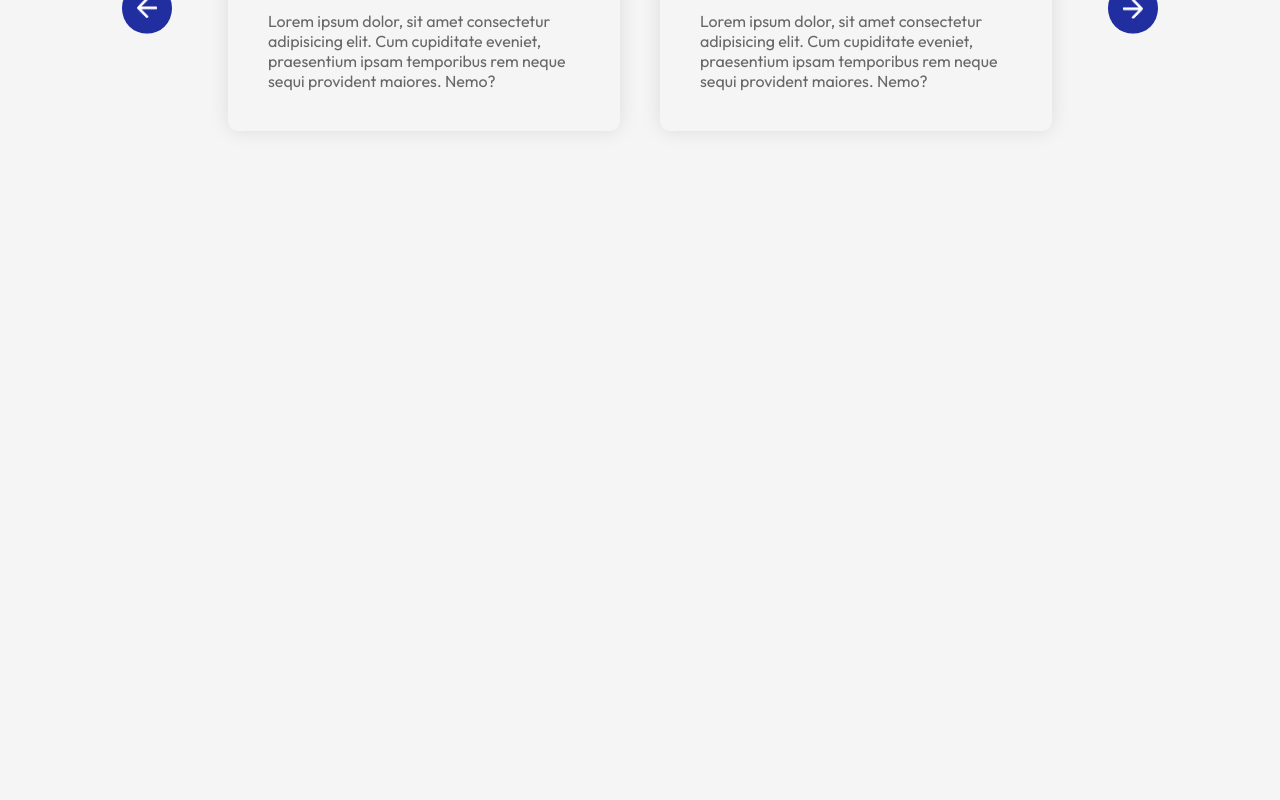
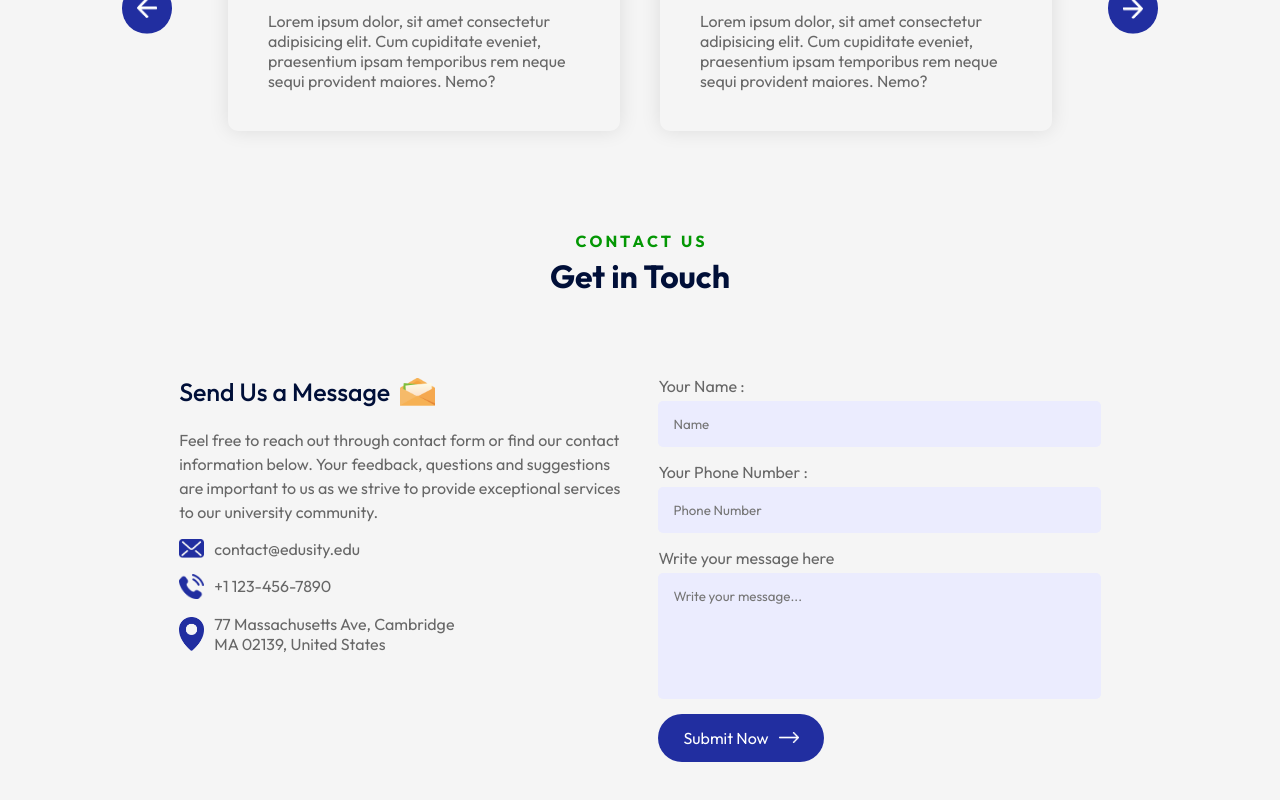
Before and after one commit to Khairul-Islam-1114/University-Website, a React (Create React App) app: page / in a window 1280 px wide. Shown: the part 2802-3602 px from the top of the page. Before the commit the page ends 3033 px from the top, so only its background shows below. Built offline with nearby package versions, Linux system fonts and the light colour scheme.

Commit message:
Contact Section have been added with a Submission form that is linked with Web3Forms

```diff
--- a/src/App.js
+++ b/src/App.js
@@ -6,6 +6,7 @@ import Title from './Components/Title/Title'
 import About from './Components/About/About'
 import Campus from './Components/Campus/Campus'
 import Testimonials from './Components/Testimonials/Testimonials'
+import Contact from './Components/Contact/Contact'
 
 const App = () => {
   return (
@@ -19,6 +20,9 @@ const App = () => {
         <Title subtitle_1='C a m p u s' subtitle_2='G a l l e r y' main_title='Campus Photos'/>
         <Campus />
         <Testimonials />
+        <Title subtitle_1='C o n t a c t' subtitle_2='U s' main_title='Get in Touch'/>
+        <Contact />
+
 
 
       </div>
--- /dev/null
+++ b/src/Components/Contact/Contact.css
@@ -0,0 +1,61 @@
+.contact{
+    margin: 80px auto;
+    max-width: 90%;
+    display: flex;
+    /* align-items: center; */
+    justify-content: space-between;
+}
+
+.contact-col{
+    flex-basis: 48%;
+    color: #676767;
+}
+
+.contact-col h3{
+    color: #000F38;
+    font-weight: 500;
+    font-size: 25px;
+    display: flex;
+    align-items: center;
+    margin-bottom: 20px;
+
+}
+
+.contact-col h3 img{
+    width: 35px;
+    margin-left: 10px;
+}
+
+.contact-col p{
+    max-width: 450px;
+    line-height: 1.5;
+}
+
+.contact-col ul li{
+    display: flex;
+    align-items: center;
+    margin: 15px 0;
+}
+
+.contact-col ul li img{
+    width: 25px;
+    margin-right: 10px;
+}
+
+.contact-col form input, .contact-col form textarea{
+    display: block;
+    width: 100%;
+    background: #EBECFE;
+    outline: 0;
+    border: 0;
+    padding: 15px;
+    border-radius: 5px;
+    margin-bottom: 15px;
+    margin-top: 5PX;
+    resize: none;
+}
+
+.contact-col span{
+    display: block;
+    margin: 20px 0;
+}
--- /dev/null
+++ b/src/Components/Contact/Contact.jsx
@@ -0,0 +1,78 @@
+import React, { useState } from 'react';
+import './Contact.css';
+import msg_icon from '../../assets/img/msg-icon.png';
+import mail_icon from '../../assets/img/mail-icon.png';
+import phone_icon from '../../assets/img/phone-icon.png';
+import location_icon from '../../assets/img/location-icon.png';
+import white_arrow from '../../assets/img/white-arrow.png';
+
+
+
+const Contact = () => {
+
+    const [result, setResult] = useState('');
+
+    const onSubmit = async (event) => {
+      event.preventDefault();
+      setResult("Submitting....");
+      const formData = new FormData(event.target);
+
+      formData.append("access_key", "32e2b867-b108-4cac-b09e-97eaf25d5bb7");
+
+      const response = await fetch("https://api.web3forms.com/submit", {
+        method: "POST",
+        body: formData
+      });
+
+      const data = await response.json();
+
+      if (data.success) {
+        setResult("Form Submitted Successfully");
+        event.target.reset();
+      } else {
+        console.log("Error", data);
+        setResult(data.message);
+      }
+    };
+
+
+
+  return (
+    <div className='contact'>
+        <div className="contact-col">
+            <h3>Send Us a Message <img src={msg_icon} alt="" /></h3>
+            <p>
+                Feel free to reach out through contact form or find our contact information below. Your feedback, questions and suggestions are important to us as we strive to provide exceptional services to our university community.
+            </p>
+
+            <ul>
+                <li><img src={mail_icon} alt="" /> contact@edusity.edu</li>
+                <li><img src={phone_icon} alt="" /> +1 123-456-7890</li>
+                <li><img src={location_icon} alt="" /> 77 Massachusetts Ave, Cambridge<br />MA 02139, United States</li>
+            </ul>
+        </div>
+
+
+        <div className="contact-col">
+            <form onSubmit={onSubmit}>
+                <label htmlFor="name">Your Name : </label>
+                <input type="text" placeholder='Name' id='name' name='name' required/>
+
+                <label htmlFor="phone">Your Phone Number :</label>
+                <input type="tel" name="phone" id="phone" placeholder='Phone Number' required/>
+
+                <label htmlFor="message">Write your message here</label>
+                <textarea name="message" id="message" rows="6" placeholder='Write your message...'></textarea>
+
+                <button type="submit" className='btn dark-btn'>
+                    Submit Now <img src={white_arrow} alt="" />
+                </button>
+
+            </form>
+            <span>{result}</span>
+        </div>
+    </div>
+  )
+}
+
+export default Contact
```
